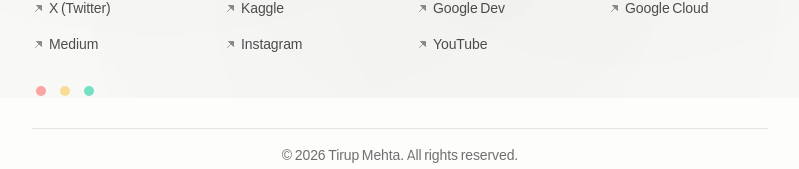
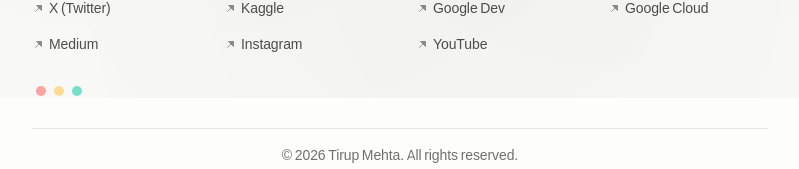
Before and after one commit to MehtaDevelops/tirup.in, a Next.js app: page / in a window 1280 px wide. Shown: the part 702-871 px from the top of the page, without its empty margins (235-1034 px from the left). Built offline with nearby package versions, Linux system fonts and the light colour scheme; no server answers.

Commit message:
Restore the original colour dots
Revert the dot spacing and button changes from 64b0beb; the dots look and behave exactly as before.

```diff
--- a/components/hero-dots.tsx
+++ b/components/hero-dots.tsx
@@ -269,7 +269,7 @@ export default function HeroDots() {
   return (
     <>
       <TextWithBlur delay={350}>
-        <div className="flex gap-3.5 mt-8 pl-1 select-none items-center" role="group" aria-label="Decorative dots">
+        <div className="flex gap-2 mt-8 pl-1 select-none items-center" role="group" aria-label="Decorative dots">
           <div
             ref={tintAnchorRef}
             className="relative flex items-center"
@@ -294,10 +294,9 @@ export default function HeroDots() {
               aria-expanded={tintOpen}
               onFocus={() => showHint("tint")}
               onBlur={hideHint}
-              className="group relative rounded-full focus-visible:outline-none"
-              style={{ width: 24, height: 24, margin: -7, borderRadius: 9999, flexShrink: 0, display: "flex", alignItems: "center", justifyContent: "center", padding: 0, border: "none", cursor: "pointer", background: "transparent" }}>
-                <span aria-hidden="true" className="block rounded-full group-focus-visible:ring-2 group-focus-visible:ring-black/40 group-focus-visible:ring-offset-2 group-focus-visible:ring-offset-white dark:group-focus-visible:ring-white/60 dark:group-focus-visible:ring-offset-black" style={{ width: 10, height: 10, borderRadius: 9999, backgroundColor: RED_DOT_DEFAULT, opacity: redActive ? 1 : 0.6, boxShadow: redActive ? `0 0 8px ${RED_DOT_DEFAULT}` : "none" }} />
-            </button>
+              className="relative rounded-full focus-visible:outline-none focus-visible:ring-2 focus-visible:ring-black/40 focus-visible:ring-offset-2 focus-visible:ring-offset-white dark:focus-visible:ring-white/60 dark:focus-visible:ring-offset-black after:absolute after:-inset-x-0.5 after:-inset-y-2 after:content-['']"
+              style={{ width: 10, height: 10, borderRadius: 9999, backgroundColor: RED_DOT_DEFAULT, opacity: redActive ? 1 : 0.6, boxShadow: redActive ? `0 0 8px ${RED_DOT_DEFAULT}` : "none", flexShrink: 0, display: "block", padding: 0, border: "none", cursor: "pointer" }}
+            />
             <DotHint hint="tint" visible={hint === "tint" && !tintOpen} />
           </div>
           <div
@@ -314,10 +313,9 @@ export default function HeroDots() {
               aria-expanded={musicOpen}
               onFocus={() => showHint("music")}
               onBlur={hideHint}
-              className="group relative rounded-full focus-visible:outline-none"
-              style={{ width: 24, height: 24, margin: -7, borderRadius: 9999, flexShrink: 0, display: "flex", alignItems: "center", justifyContent: "center", padding: 0, border: "none", cursor: "pointer", background: "transparent" }}>
-                <span aria-hidden="true" className="block rounded-full group-focus-visible:ring-2 group-focus-visible:ring-black/40 group-focus-visible:ring-offset-2 group-focus-visible:ring-offset-white dark:group-focus-visible:ring-white/60 dark:group-focus-visible:ring-offset-black" style={{ width: 10, height: 10, borderRadius: 9999, backgroundColor: YELLOW_DOT_DEFAULT, opacity: musicOpen ? 1 : 0.6, boxShadow: musicOpen ? `0 0 8px ${YELLOW_DOT_DEFAULT}` : "none" }} />
-            </button>
+              className="relative rounded-full focus-visible:outline-none focus-visible:ring-2 focus-visible:ring-black/40 focus-visible:ring-offset-2 focus-visible:ring-offset-white dark:focus-visible:ring-white/60 dark:focus-visible:ring-offset-black after:absolute after:-inset-x-0.5 after:-inset-y-2 after:content-['']"
+              style={{ width: 10, height: 10, borderRadius: 9999, backgroundColor: YELLOW_DOT_DEFAULT, opacity: musicOpen ? 1 : 0.6, boxShadow: musicOpen ? `0 0 8px ${YELLOW_DOT_DEFAULT}` : "none", flexShrink: 0, display: "block", padding: 0, border: "none", cursor: "pointer" }}
+            />
             <DotHint hint="music" visible={hint === "music" && !musicOpen} />
           </div>
           {isMobile ? (
@@ -338,10 +336,9 @@ export default function HeroDots() {
                 aria-pressed={open}
                 onFocus={() => showHint("ascii")}
                 onBlur={hideHint}
-                className="group relative rounded-full focus-visible:outline-none"
-                style={{ width: 24, height: 24, margin: -7, borderRadius: 9999, flexShrink: 0, display: "flex", alignItems: "center", justifyContent: "center", padding: 0, border: "none", cursor: "pointer", background: "transparent" }}>
-                <span aria-hidden="true" className="block rounded-full group-focus-visible:ring-2 group-focus-visible:ring-black/40 group-focus-visible:ring-offset-2 group-focus-visible:ring-offset-white dark:group-focus-visible:ring-white/60 dark:group-focus-visible:ring-offset-black" style={{ width: 10, height: 10, borderRadius: 9999, backgroundColor: GREEN_DOT_DEFAULT, opacity: open ? 1 : 0.6, boxShadow: open ? `0 0 8px ${GREEN_DOT_DEFAULT}` : "none" }} />
-            </button>
+                className="relative rounded-full focus-visible:outline-none focus-visible:ring-2 focus-visible:ring-black/40 focus-visible:ring-offset-2 focus-visible:ring-offset-white dark:focus-visible:ring-white/60 dark:focus-visible:ring-offset-black after:absolute after:-inset-x-0.5 after:-inset-y-2 after:content-['']"
+                style={{ width: 10, height: 10, borderRadius: 9999, backgroundColor: GREEN_DOT_DEFAULT, opacity: open ? 1 : 0.6, boxShadow: open ? `0 0 8px ${GREEN_DOT_DEFAULT}` : "none", flexShrink: 0, display: "block", padding: 0, border: "none", cursor: "pointer" }}
+              />
               <DotHint hint="ascii" visible={hint === "ascii" && !open} />
             </div>
           )}
```
